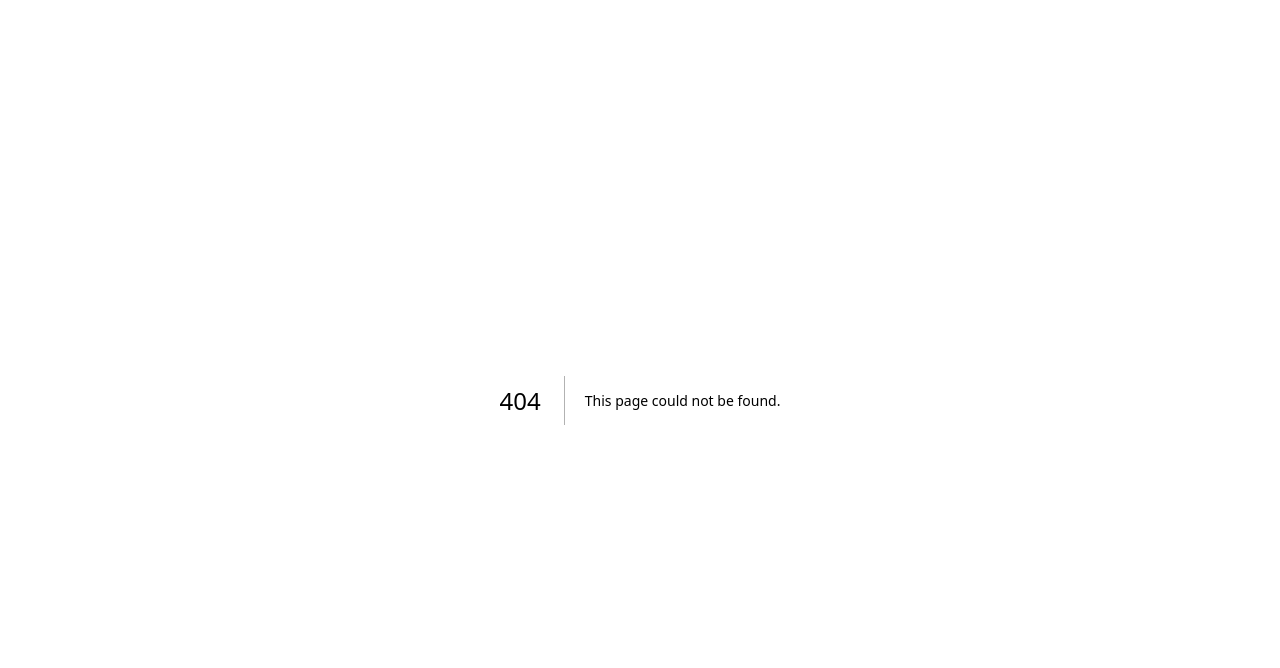
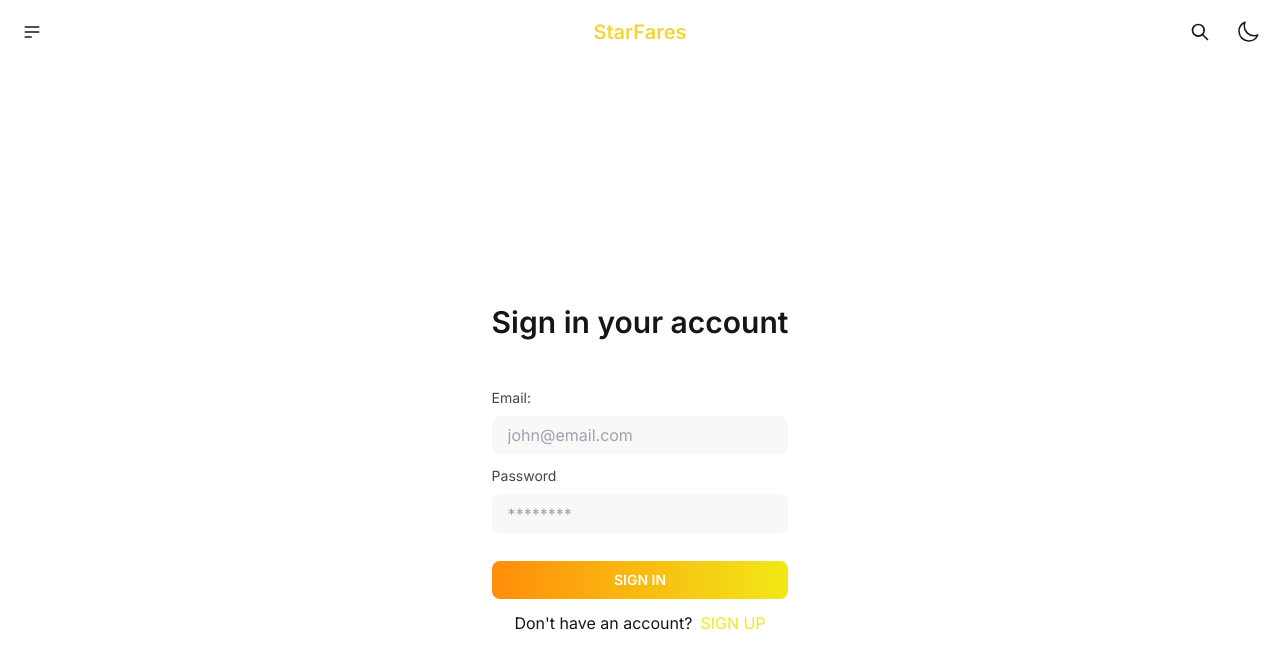
Before and after one commit to Miroslav03/StarFares, a Next.js app in the folder client/: page /auth/signin in a window 1280 px wide. Before the commit this address had no page. Shown: the top 668 px of the page. Built offline with nearby package versions, Linux system fonts and the light colour scheme.

Commit message:
Add dark light theme

```diff
--- a/client/app/auth/signup/page.tsx
+++ b/client/app/auth/signin/page.tsx
@@ -8,7 +8,7 @@ export default function SignUp() {
     const [email, setEmail] = useState("");
     const [password, setPassword] = useState("");
     const { doRequest, errors } = useRequest({
-        url: "/api/users/signup",
+        url: "/api/users/signin",
         method: "post",
         body: { email, password },
         onSuccess: () => router.push("/"),
@@ -23,7 +23,7 @@ export default function SignUp() {
         <div className="flex w-full justify-center items-center py-[15rem] ">
             <div className="flex flex-col">
                 <h1 className="font-semibold text-center mb-12 text-3xl ">
-                    Create your account
+                    Sign in your account
                 </h1>
                 <form onSubmit={handleSubmit}>
                     <div className="flex flex-col gap-2">
@@ -68,10 +68,10 @@ export default function SignUp() {
                             style={{ color: "white" }}
                             className="bg-gradient-to-r from-[#ff8d09] to-[#f2e817] h-[2.4rem] w-full text-sm rounded-[.5rem] font-semibold uppercase mt-6 "
                         >
-                            Sign Up
+                            Sign In
                         </button>
                         <h2 className="mt-3 text-center">
-                            Have an account?
+                             Don't have an account?
                             <span className="text-[#f2e817] ml-2">SIGN UP</span>
                         </h2>
                     </div>
--- /dev/null
+++ b/client/app/components/Header.tsx
@@ -0,0 +1,70 @@
+import ThemeToggle from "./ThemeToggle";
+
+export default function Header() {
+    return (
+        <div className="navbar bg-base-100">
+            <div className="navbar-start">
+                <div className="dropdown">
+                    <div
+                        tabIndex={0}
+                        role="button"
+                        className="btn btn-ghost btn-circle"
+                    >
+                        <svg
+                            xmlns="http://www.w3.org/2000/svg"
+                            className="h-5 w-5"
+                            fill="none"
+                            viewBox="0 0 24 24"
+                            stroke="currentColor"
+                        >
+                            <path
+                                strokeLinecap="round"
+                                strokeLinejoin="round"
+                                strokeWidth="2"
+                                d="M4 6h16M4 12h16M4 18h7"
+                            />
+                        </svg>
+                    </div>
+                    <ul
+                        tabIndex={0}
+                        className="menu menu-sm dropdown-content bg-base-100 rounded-box z-[1] mt-3 w-52 p-2 shadow"
+                    >
+                        <li>
+                            <a>Homepage</a>
+                        </li>
+                        <li>
+                            <a>Portfolio</a>
+                        </li>
+                        <li>
+                            <a>About</a>
+                        </li>
+                    </ul>
+                </div>
+            </div>
+            <div className="navbar-center">
+                <a className="btn btn-ghost text-xl text-main-yellow-color">
+                    StarFares
+                </a>
+            </div>
+            <div className="navbar-end">
+                <button className="btn btn-ghost btn-circle">
+                    <svg
+                        xmlns="http://www.w3.org/2000/svg"
+                        className="h-5 w-5"
+                        fill="none"
+                        viewBox="0 0 24 24"
+                        stroke="currentColor"
+                    >
+                        <path
+                            strokeLinecap="round"
+                            strokeLinejoin="round"
+                            strokeWidth="2"
+                            d="M21 21l-6-6m2-5a7 7 0 11-14 0 7 7 0 0114 0z"
+                        />
+                    </svg>
+                </button>
+                <ThemeToggle />
+            </div>
+        </div>
+    );
+}
--- /dev/null
+++ b/client/app/components/ThemeToggle.tsx
@@ -0,0 +1,58 @@
+'use client'
+import { useEffect, useState } from "react";
+
+const ThemeToggle = () => {
+    const [theme, setTheme] = useState<string>("myLightTheme");
+
+    useEffect(() => {
+        const savedTheme = localStorage.getItem("theme") || "myLightTheme";
+        document.documentElement.setAttribute("data-theme", savedTheme);
+        setTheme(savedTheme);
+    }, []);
+
+    const toggleTheme = () => {
+        const newTheme =
+            theme === "myLightTheme" ? "myDarkTheme" : "myLightTheme";
+        document.documentElement.setAttribute("data-theme", newTheme);
+        localStorage.setItem("theme", newTheme);
+        setTheme(newTheme);
+    };
+
+    return (
+        <button onClick={toggleTheme} className="btn btn-ghost btn-circle">
+            {theme === "myLightTheme" ? (
+                <svg
+                    xmlns="http://www.w3.org/2000/svg"
+                    fill="none"
+                    viewBox="0 0 24 24"
+                    stroke-width="1.5"
+                    stroke="currentColor"
+                    className="size-6"
+                >
+                    <path
+                        stroke-linecap="round"
+                        stroke-linejoin="round"
+                        d="M21.752 15.002A9.72 9.72 0 0 1 18 15.75c-5.385 0-9.75-4.365-9.75-9.75 0-1.33.266-2.597.748-3.752A9.753 9.753 0 0 0 3 11.25C3 16.635 7.365 21 12.75 21a9.753 9.753 0 0 0 9.002-5.998Z"
+                    />
+                </svg>
+            ) : (
+                <svg
+                    xmlns="http://www.w3.org/2000/svg"
+                    fill="none"
+                    viewBox="0 0 24 24"
+                    strokeWidth={1.5}
+                    stroke="currentColor"
+                    className="size-6"
+                >
+                    <path
+                        strokeLinecap="round"
+                        strokeLinejoin="round"
+                        d="M12 3v2.25m6.364.386-1.591 1.591M21 12h-2.25m-.386 6.364-1.591-1.591M12 18.75V21m-4.773-4.227-1.591 1.591M5.25 12H3m4.227-4.773L5.636 5.636M15.75 12a3.75 3.75 0 1 1-7.5 0 3.75 3.75 0 0 1 7.5 0Z"
+                    />
+                </svg>
+            )}
+        </button>
+    );
+};
+
+export default ThemeToggle;
--- a/client/app/layout.tsx
+++ b/client/app/layout.tsx
@@ -1,6 +1,8 @@
 import type { Metadata } from "next";
 import { Inter } from "next/font/google";
+
 import "./globals.css";
+import Header from "./components/Header";
 
 const inter = Inter({ subsets: ["latin"] });
 
@@ -15,8 +17,11 @@ export default function RootLayout({
     children: React.ReactNode;
 }>) {
     return (
-    <html lang="en">
-      <body className={inter.className}>{children}</body>
+        <html lang="en" data-theme="myDarkTheme">
+            <body className={inter.className}>
+                <Header />
+                {children}
+            </body>
         </html>
     );
 }
--- a/client/app/page.tsx
+++ b/client/app/page.tsx
@@ -1,5 +1,6 @@
 import axios from "axios";
 import { headers } from "next/headers";
+
 const getUser = async (cookieHeader: string) => {
     const { data } = await axios.get(
         "http://ingress-nginx-controller.ingress-nginx.svc.cluster.local/api/users/currentuser",
@@ -16,10 +17,7 @@ const getUser = async (cookieHeader: string) => {
 export default async function MyPage() {
     const headersList = headers();
     const cookieHeader = headersList.get("cookie") || "";
-
     const userData = await getUser(cookieHeader);
-
-    console.log(userData);
 
     return cookieHeader ? (
         <h1>Hello {userData.currentUser.email}!</h1>
--- a/client/package.json
+++ b/client/package.json
@@ -18,6 +18,7 @@
     "@types/node": "^20",
     "@types/react": "^18",
     "@types/react-dom": "^18",
+    "daisyui": "^4.12.10",
     "eslint": "^8",
     "eslint-config-next": "14.2.7",
     "postcss": "^8",
--- a/client/tailwind.config.ts
+++ b/client/tailwind.config.ts
@@ -7,35 +7,55 @@ const config: Config = {
         "./app/**/*.{js,ts,jsx,tsx,mdx}",
     ],
     theme: {
-    extend: {
-      backgroundImage: {
-        "gradient-radial": "radial-gradient(var(--tw-gradient-stops))",
-        "gradient-conic":
-          "conic-gradient(from 180deg at 50% 50%, var(--tw-gradient-stops))",
+        colors: {
+            "main-orange-color": "#ff8d09",
+            "main-yellow-color": "#F2D639",
+        },
+        screens: {
+            "2xl": { max: "1535px" },
+            // => @media (max-width: 1535px) { ... }
+
+            xl: { max: "1279px" },
+            // => @media (max-width: 1279px) { ... }
+
+            lg: { max: "1023px" },
+            // => @media (max-width: 1023px) { ... }
+
+            md: { max: "767px" },
+            // => @media (max-width: 767px) { ... }
+
+            sm: { max: "639px" },
+            // => @media (max-width: 639px) { ... }
         },
     },
-    colors: {
-      'main-background-color':'#efefef',
-      'main-text-color':'#19232a',
-      'main-green-color':'#ccbd82'
+    plugins: [require("daisyui")],
+    daisyui: {
+      themes: [
+        {
+          myDarkTheme: {
+            "primary": "#ffffff",    // Customize primary color
+            "secondary": "#4b5563",  // Customize secondary color
+            "accent": "#22d3ee",     // Customize accent color
+            "neutral": "#111827",    // Customize neutral color
+            "base-100": "#000000",   // Background color (main dark background)
+            "info": "#3abff8",       // Info color
+            "success": "#36d399",    // Success color
+            "warning": "#fbbd23",    // Warning color
+            "error": "#f87272",      // Error color
           },
-    screens: {
-      '2xl': {'max': '1535px'},
-      // => @media (max-width: 1535px) { ... }
-
-      'xl': {'max': '1279px'},
-      // => @media (max-width: 1279px) { ... }
-
-      'lg': {'max': '1023px'},
-      // => @media (max-width: 1023px) { ... }
-
-      'md': {'max': '767px'},
-      // => @media (max-width: 767px) { ... }
-
-      'sm': {'max': '639px'},
-      // => @media (max-width: 639px) { ... }
-    }
+          myLightTheme: {
+            "primary": "#ffffff",    // Customize primary color
+            "secondary": "#4b5563",  // Customize secondary color
+            "accent": "#22d3ee",     // Customize accent color
+            "neutral": "#111827",    // Customize neutral color
+            "base-100": "#ffffff",   // Background color (main dark background)
+            "info": "#3abff8",       // Info color
+            "success": "#36d399",    // Success color
+            "warning": "#fbbd23",    // Warning color
+            "error": "#f87272",      // Error color
           },
-  plugins: [],
+        },
+      ],
+    },
 };
 export default config;
```
Also changed, not shown: 1 other file (tests, documents, lock files or other folders). Lines whose indentation alone changed are shown as unchanged.
